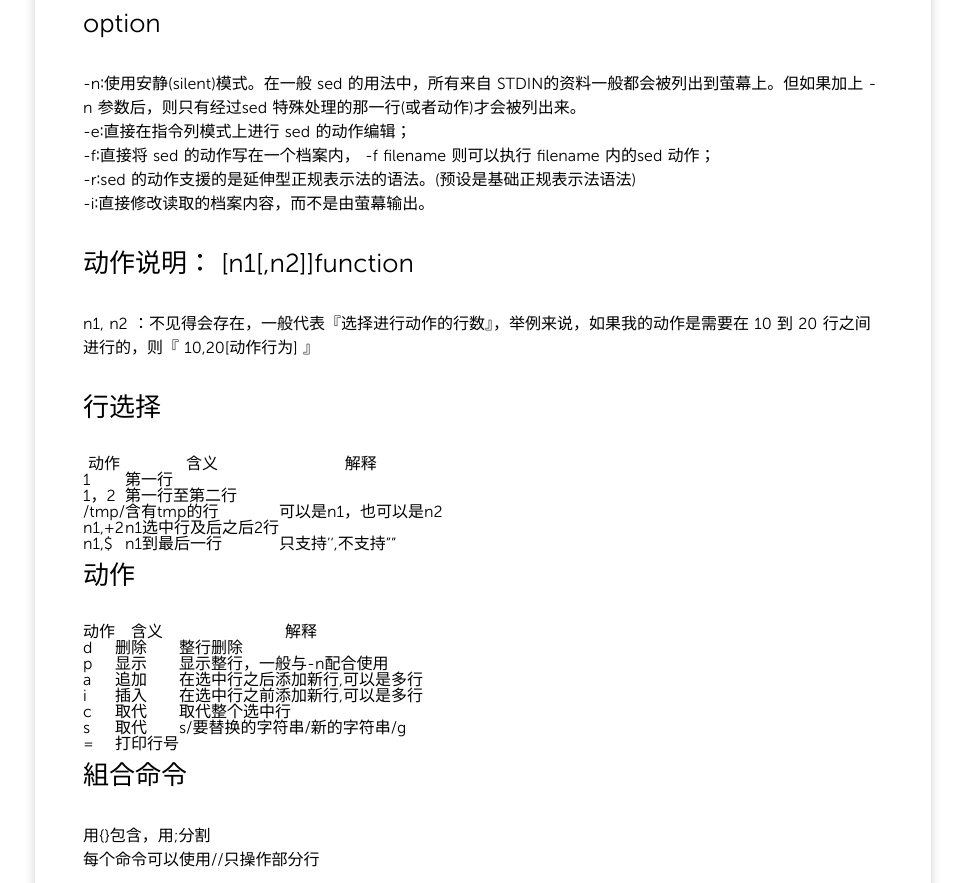
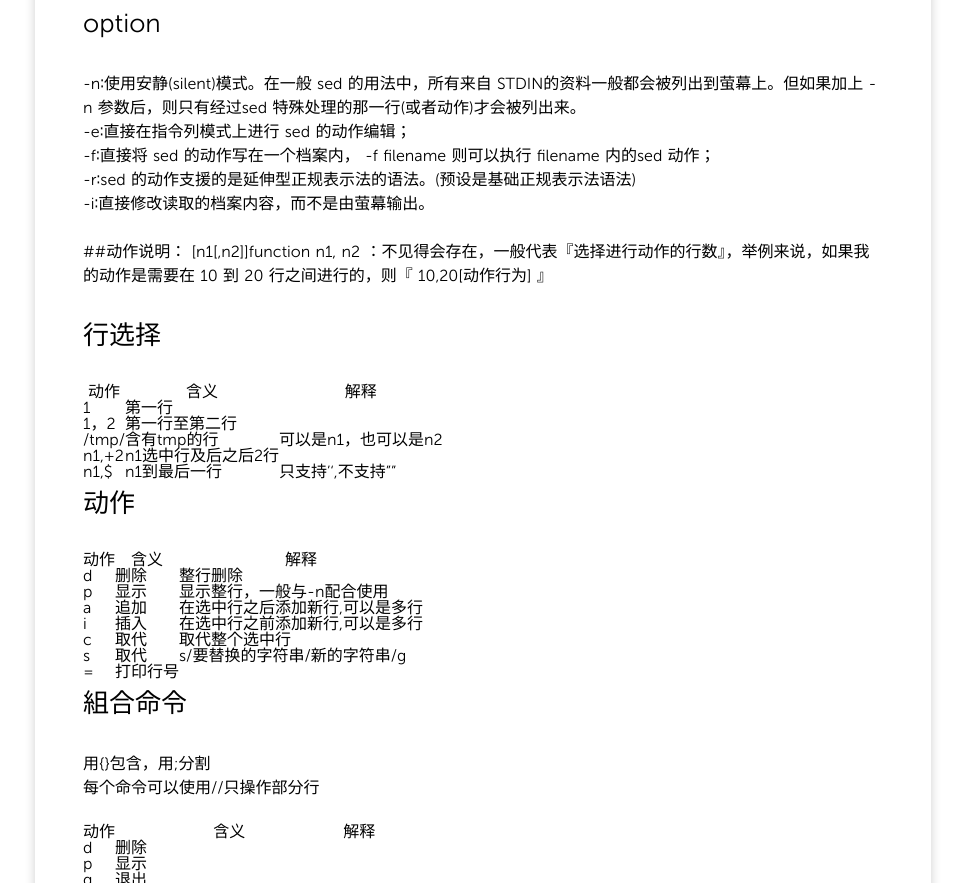
Before and after one commit to fmpdceudy/fmpdceudy.github.com, a Jekyll site: the page built from _posts/linux/2015-08-02-sed.md, in a window 1280 px wide and 900 px high, scrolled down 688 px, cut to the strip 17-900 px from the top of the window. Shown: the whole strip, without its empty margins (157-1122 px from the left). Built offline with Jekyll 4.4.1, drawn with Linux system fonts in a browser that asks for light colours; Markdown is read by kramdown in place of the engine named in the settings; part of the change alters nothing that is shown.

```diff
--- a/_config.yml
+++ b/_config.yml
@@ -1,4 +1,6 @@
-markdown:   rdiscount
+markdown:   kramdown
+kramdown:
+    input: GFM
 permalink:  /:year/:month/:title/
 author:     fmpdceudy
 pygments:   true
```
